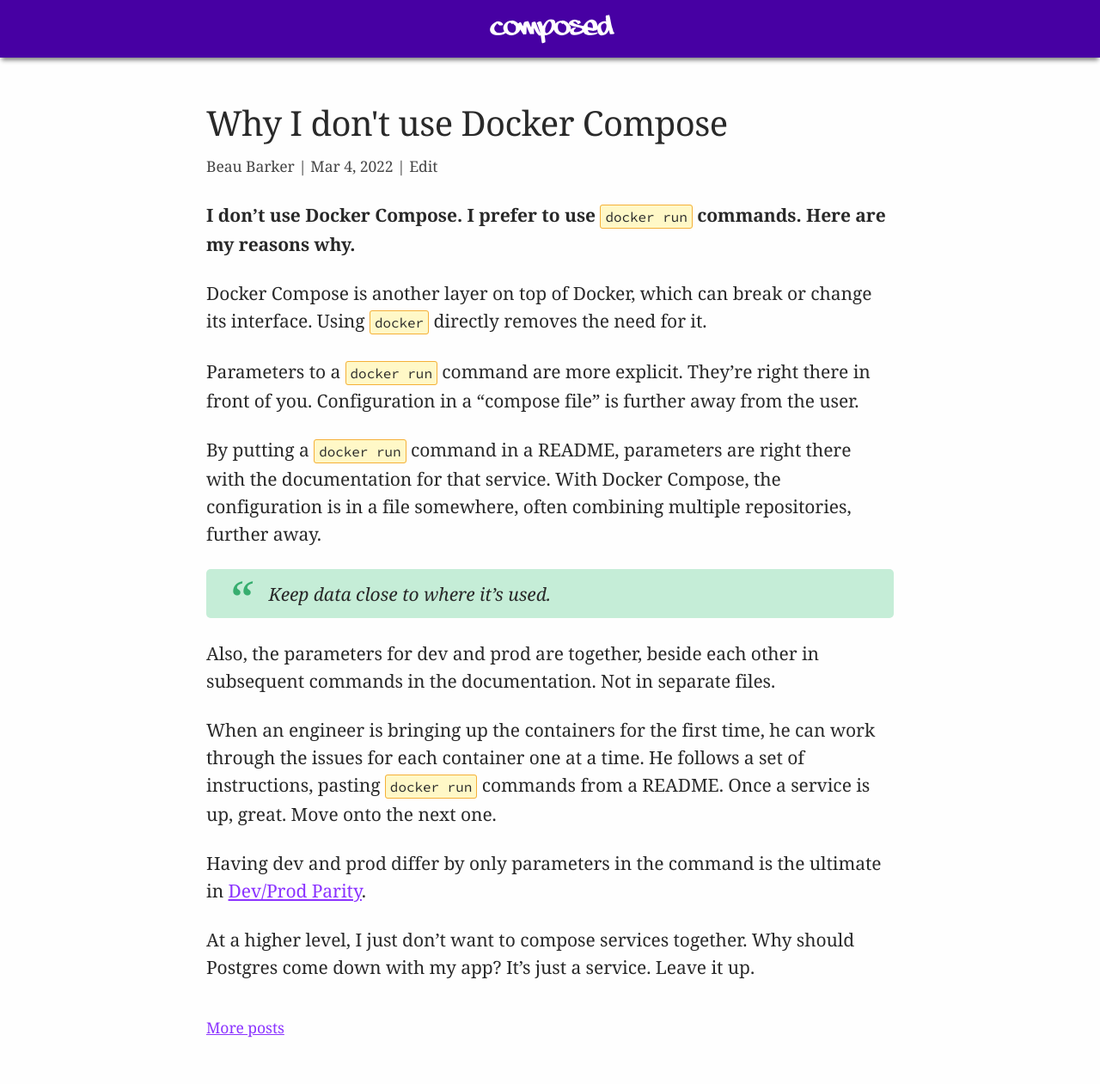
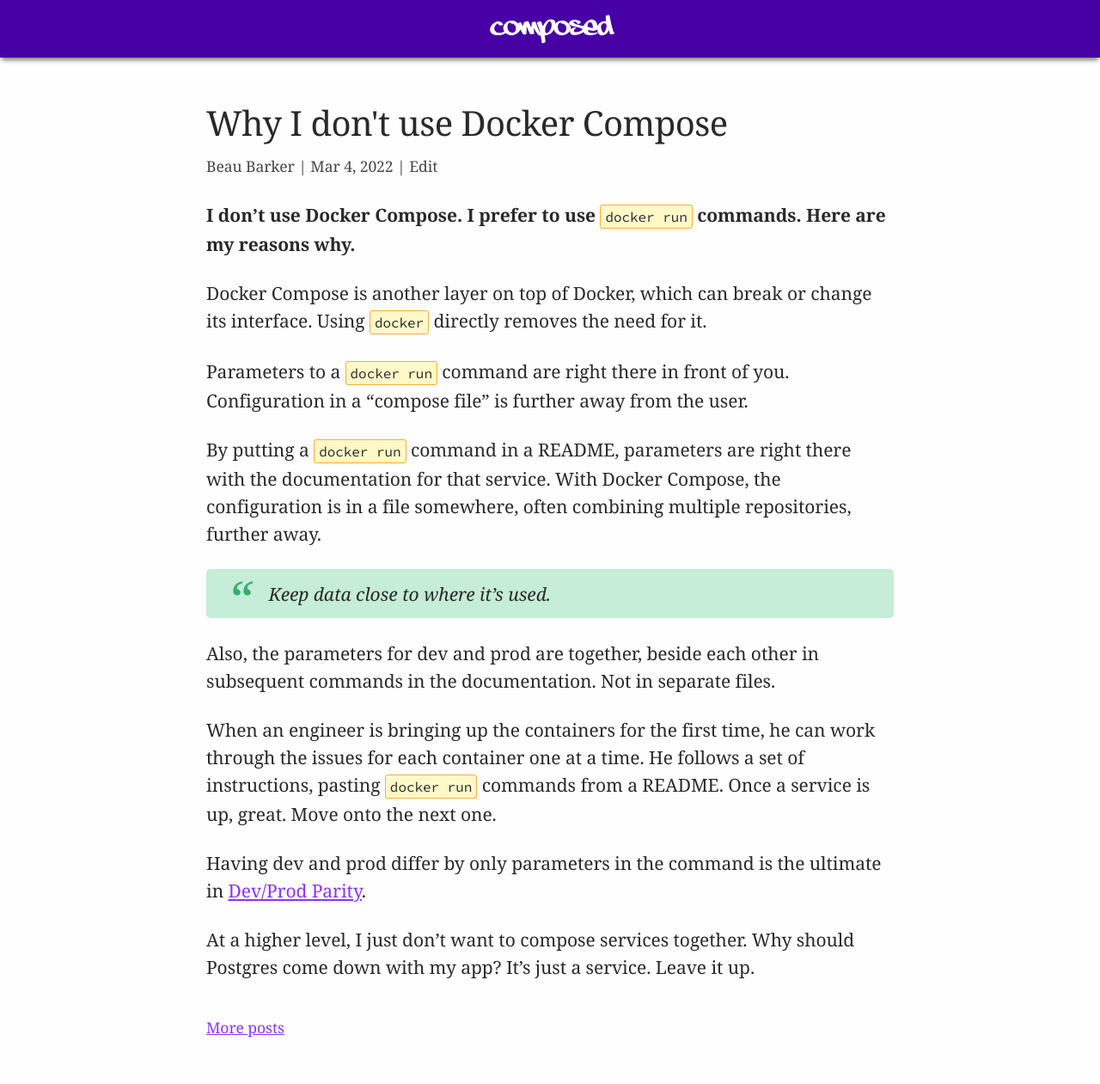
Before and after one commit to explodinglabs/explodinglabs.github.io, a Jekyll site: the page built from docs/_posts/2022-03-04-docker-compose.markdown, in a window 1280 px wide. Shown: the whole page at 86% size. Built offline with Jekyll 4.4.1, drawn with Linux system fonts in a browser that asks for light colours.

Commit message:
Update 2022-03-04-docker-compose.markdown

```diff
--- a/docs/_posts/2022-03-04-docker-compose.markdown
+++ b/docs/_posts/2022-03-04-docker-compose.markdown
@@ -9,8 +9,7 @@
 Docker Compose is another layer on top of Docker, which can break or change its
 interface. Using `docker` directly removes the need for it.
 
-Parameters to a `docker run` command are more explicit. They're
-right there in front of you. Configuration in a "compose file" is further away
+Parameters to a `docker run` command are right there in front of you. Configuration in a "compose file" is further away
 from the user.
 
 By putting a `docker run` command in a README, parameters are right there with
```
